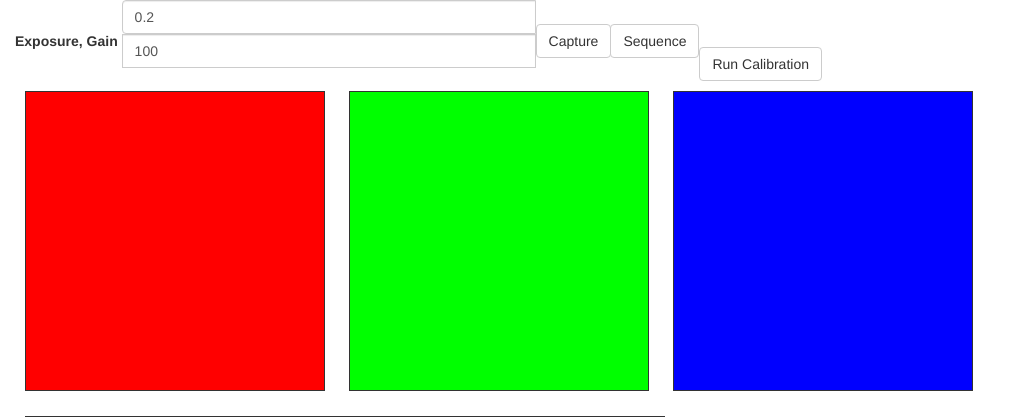
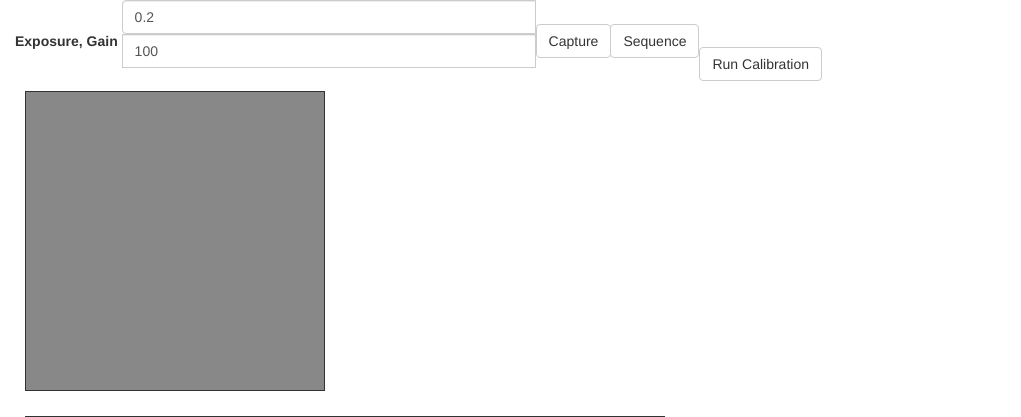
Before and after one commit to simonvoelcker/astrotools, a Flask app: page / in a window 1280 px wide. Shown: the top 417 px of the page, without its empty margins (0-1021 px from the left). Run offline with Flask 2, Linux system fonts and the light colour scheme; data that the repository does not hold is empty; some libraries are stand-ins or nearby versions.

Commit message:
Towards calibration

```diff
--- a/static/preview_page.js
+++ b/static/preview_page.js
@@ -28,8 +28,16 @@ this.PreviewPage = function(indi) {
         $('#stop-sequence').hide()
     }
 
+    this.run_calibration = function() {
+        let colors = ['ff0000', '00ff00', '0000ff', 'ffff00', '00ffff', 'ff00ff'] //, '000000', 'ffffff']
+        for (var i=0; i<colors.length; i++) {
+            $('#calibration_area').css("background-color", colors[i])
+        }
+    }
+
     $('#capture').click(this.capture.bind(this))
     $('#start-sequence').click(this.start_sequence.bind(this))
     $('#stop-sequence').click(this.stop_sequence.bind(this))
     $('#stop-sequence').hide()
+    $('#calibrate').click(this.run_calibration.bind(this))
 }
--- a/templates/index.html
+++ b/templates/index.html
@@ -33,9 +33,7 @@
 		            </div>
 		        </div>
 		    </form>
-		    <div id="calibration-area" style="display: inline-block; margin: 10px; width: 300px; height: 300px; background-color: #ff0000; border: 1px; border-style: solid;"></div>
-		    <div id="calibration-area-g" style="display: inline-block; margin: 10px; width: 300px; height: 300px; background-color: #00ff00; border: 1px; border-style: solid;"></div>
-		    <div id="calibration-area-b" style="display: inline-block; margin: 10px; width: 300px; height: 300px; background-color: #0000ff; border: 1px; border-style: solid;"></div>
+		    <div id="calibration-area" style="display: inline-block; margin: 10px; width: 300px; height: 300px; background-color: #888888; border: 1px; border-style: solid;"></div>
 		    <div id="ccd-preview-container" style="margin: 10px; width: 640px; height: 360px; border: 1px; border-style: solid;">
 		        <img id="ccd-preview-image" style="width: 100%; height: 100%;">
 		    </div>
```
